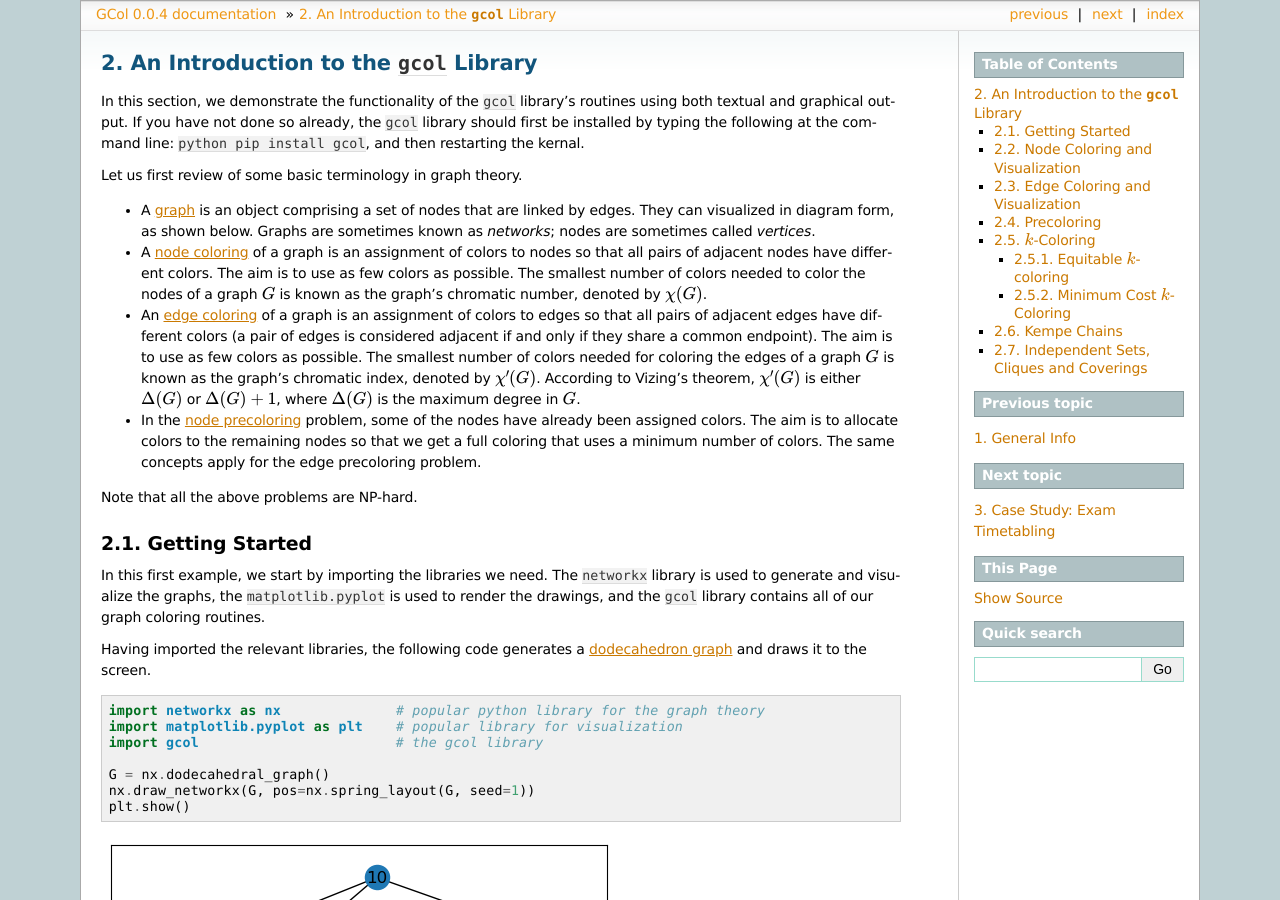
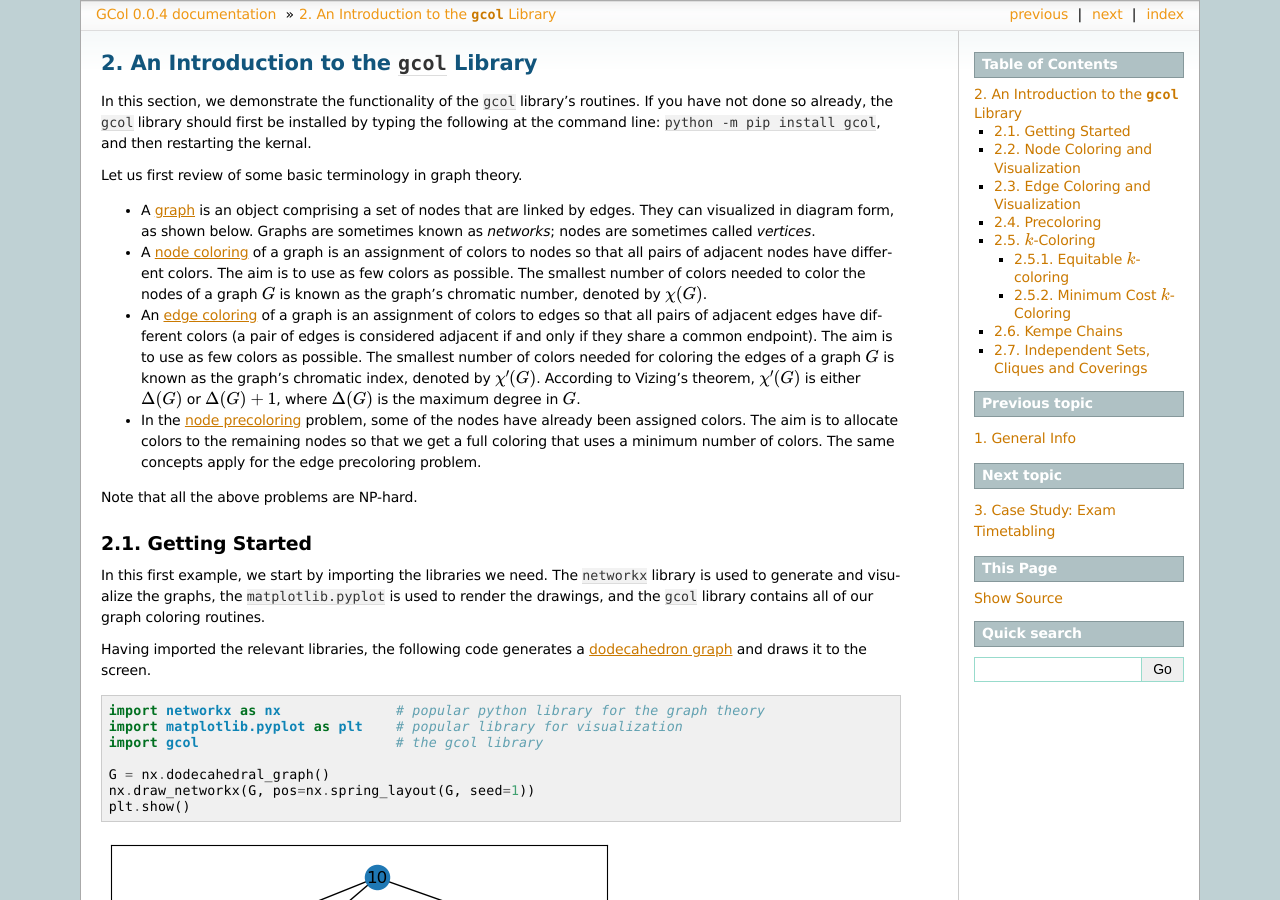
Before and after one commit to Rhyd-Lewis/GCol, a Sphinx documentation site: the page built from docs/demo/Demo.rst, in a window 1280 px wide and 900 px high. Built offline with Sphinx 7.4.7, drawn with Linux system fonts in a browser that asks for light colours.

Commit message:
Update Demo.rst

```diff
--- a/docs/demo/Demo.rst
+++ b/docs/demo/Demo.rst
@@ -2,9 +2,9 @@ An Introduction to the ``gcol`` Library
 =======================================
 
 In this section, we demonstrate the functionality of the ``gcol``
-library’s routines using both textual and graphical output. If you have
+library’s routines. If you have
 not done so already, the ``gcol`` library should first be installed by
-typing the following at the command line: ``python pip install gcol``,
+typing the following at the command line: ``python -m pip install gcol``,
 and then restarting the kernal.
 
 Let us first review of some basic terminology in graph theory.
```
